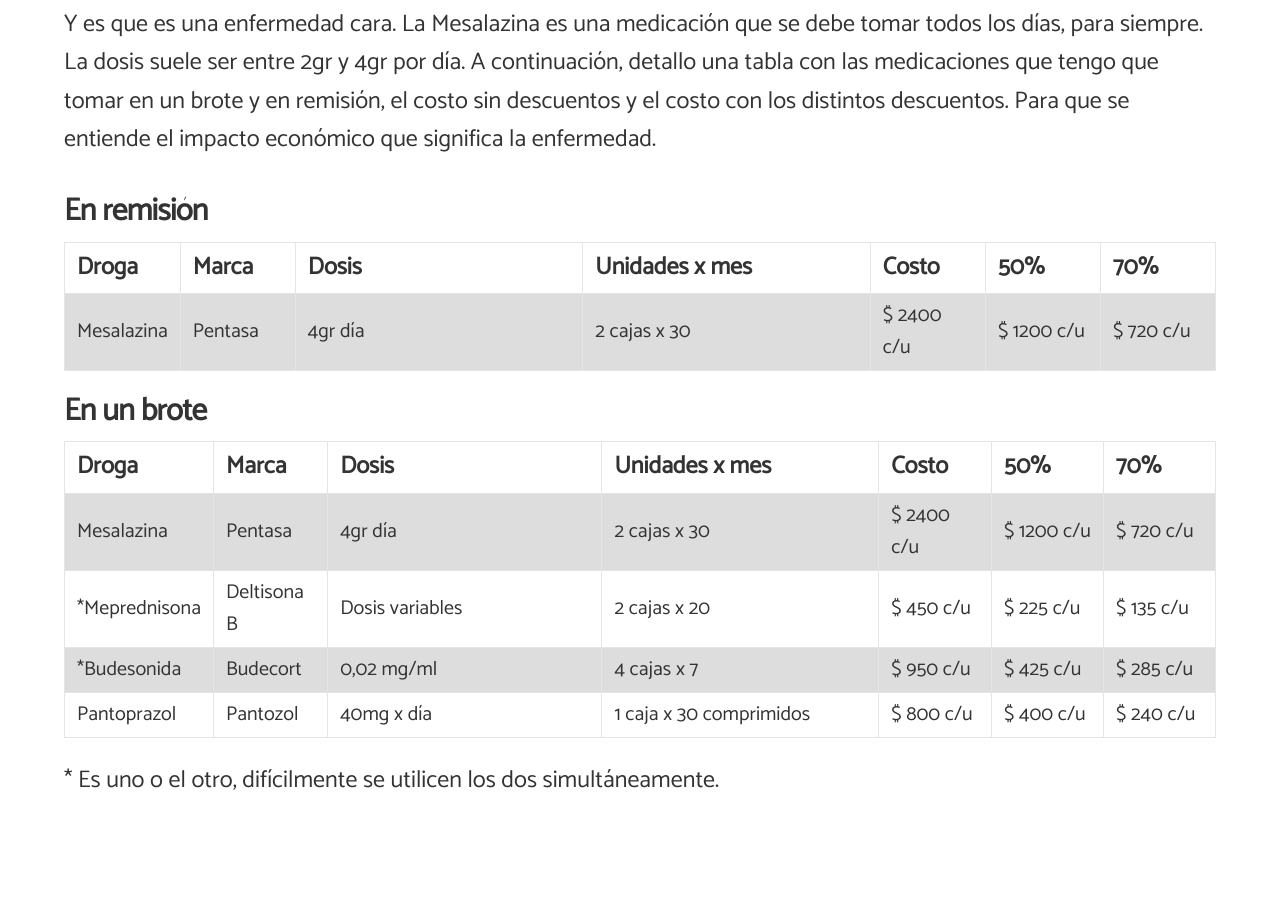
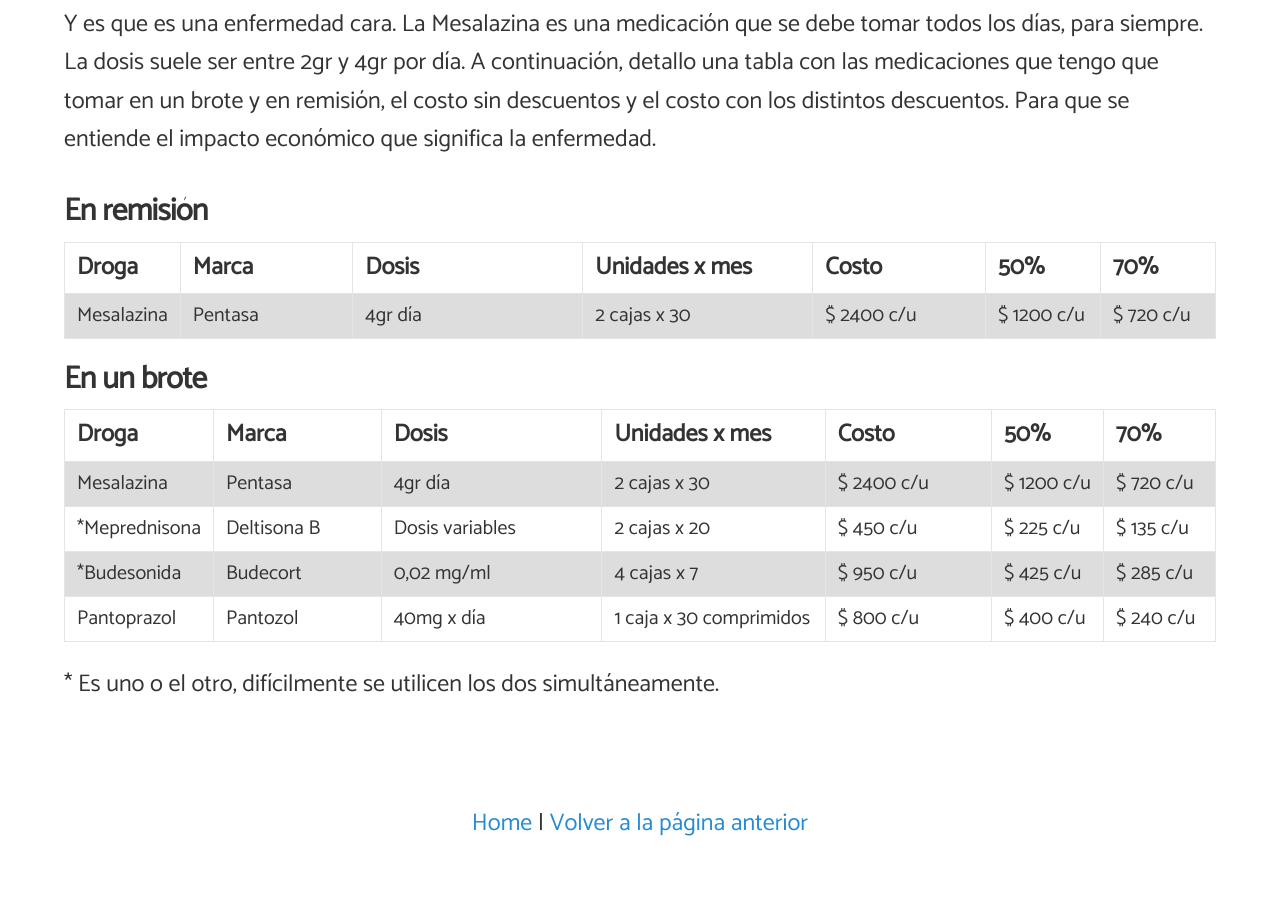
Before and after one commit to angelsimon/angelsimon.github.io, a Jekyll site: the page built from _posts/2016-09-16-curcuma-y-eii.md, in a window 1280 px wide. Shown: the part 5012-5918 px from the top of the page. Built offline with Jekyll 4.4.1, drawn with Linux system fonts in a browser that asks for light colours; nearby versions of some CDN libraries; comment, search, counter and statistics services are not loaded; grey boxes are pictures that could not be loaded.

Commit message:
Update 2016-09-16-curcuma-y-eii.md

```diff
--- a/_posts/2016-09-16-curcuma-y-eii.md
+++ b/_posts/2016-09-16-curcuma-y-eii.md
@@ -62,10 +62,10 @@
 <table class="bicolor">
 <tr>
 <th width="10%">Droga</th>
-<th width="10%">Marca</th>
-<th width="25%">Dosis</th>
-<th width="25%">Unidades x mes</th>
-<th width="10%">Costo</th>
+<th width="15%">Marca</th>
+<th width="20%">Dosis</th>
+<th width="20%">Unidades x mes</th>
+<th width="15%">Costo</th>
 <th width="10%">50%</th>
 <th width="10%">70%</th>
 </tr>
@@ -84,10 +84,10 @@
 <table class="bicolor">
 <tr>
 <th width="10%">Droga</th>
-<th width="10%">Marca</th>
-<th width="25%">Dosis</th>
-<th width="25%">Unidades x mes</th>
-<th width="10%">Costo</th>
+<th width="15%">Marca</th>
+<th width="20%">Dosis</th>
+<th width="20%">Unidades x mes</th>
+<th width="15%">Costo</th>
 <th width="10%">50%</th>
 <th width="10%">70%</th>
 </tr>
```
